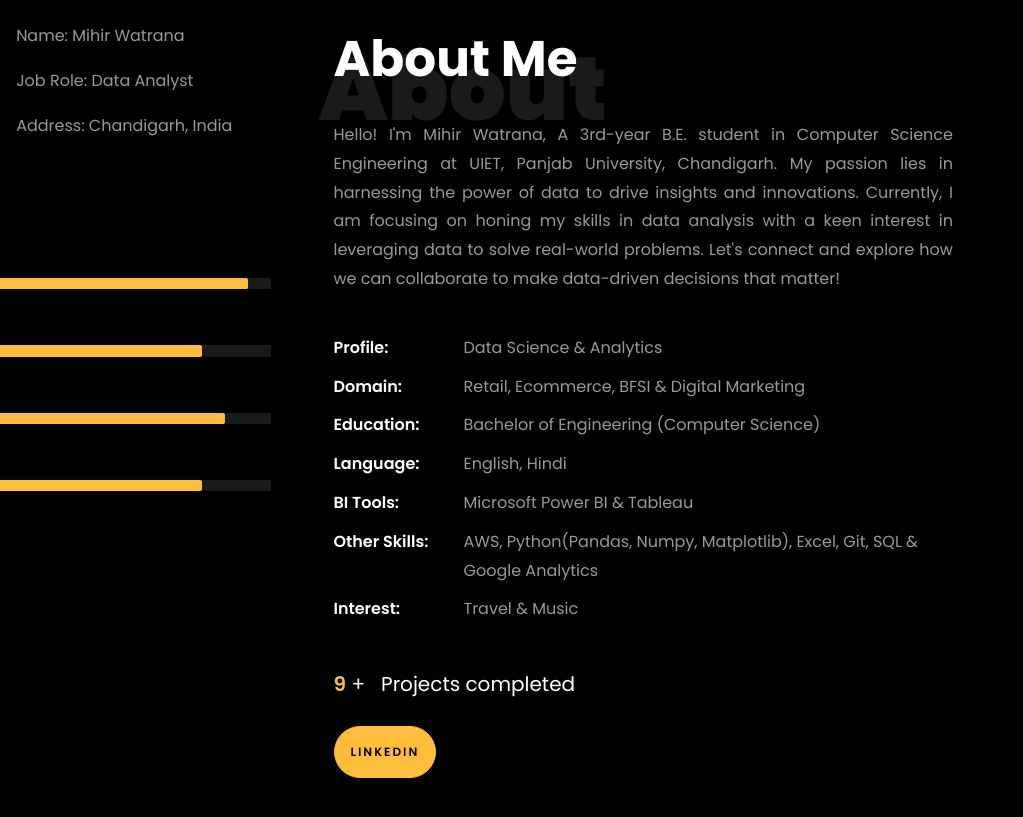
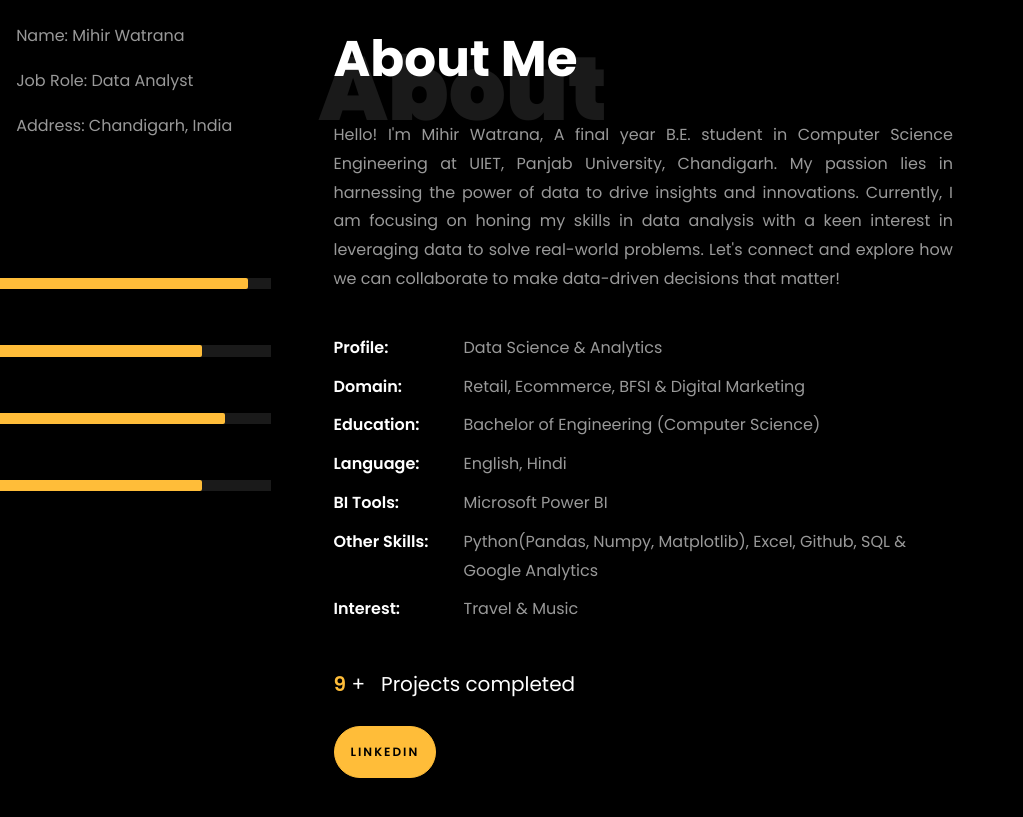
Before and after one commit to mihirwatrana371/mihirwatrana371.github.io, a plain HTML site: page index.html in a window 1280 px wide. Shown: the part 840-1657 px from the top of the page, 257-1280 px from the left. Drawn offline with Linux system fonts and the light colour scheme; animation ran at ten frames a second; files whose address does not match are found by name.

Commit message:
Update index.html

```diff
--- a/index.html
+++ b/index.html
@@ -271,7 +271,7 @@
 								<h2 class="mb-4">About Me</h2>
 
 								<p style="text-align: justify;">Hello! I'm Mihir Watrana,
-A 3rd-year B.E. student in Computer Science Engineering at UIET, Panjab University, Chandigarh. My passion lies in
+A final year B.E. student in Computer Science Engineering at UIET, Panjab University, Chandigarh. My passion lies in
 harnessing the power of data to drive insights and innovations. Currently, I am focusing on honing my skills in data
 analysis with a keen interest in leveraging data to solve real-world problems. Let's connect and explore how we can
 collaborate to make data-driven decisions that matter!</p>
@@ -280,8 +280,8 @@ collaborate to make data-driven decisions that matter!</p>
 									<li class="d-flex"><span>Domain:</span> <span>Retail, Ecommerce, BFSI &amp; Digital Marketing</span></li>
 									<li class="d-flex"><span>Education:</span> <span>Bachelor of Engineering (Computer Science)</span></li>
 									<li class="d-flex"><span>Language:</span> <span>English, Hindi</span></li>
-									<li class="d-flex"><span>BI Tools:</span> <span>Microsoft Power BI &amp; Tableau</span></li>
-									<li class="d-flex"><span>Other Skills:</span> <span>AWS, Python(Pandas, Numpy, Matplotlib), Excel, Git, SQL &amp; Google Analytics</span></li>
+									<li class="d-flex"><span>BI Tools:</span> <span>Microsoft Power BI</span></li>
+									<li class="d-flex"><span>Other Skills:</span> <span>Python(Pandas, Numpy, Matplotlib), Excel, Github, SQL &amp; Google Analytics</span></li>
 									<li class="d-flex"><span>Interest:</span> <span>Travel &amp; Music</span></li>
 
 								</ul>
```
